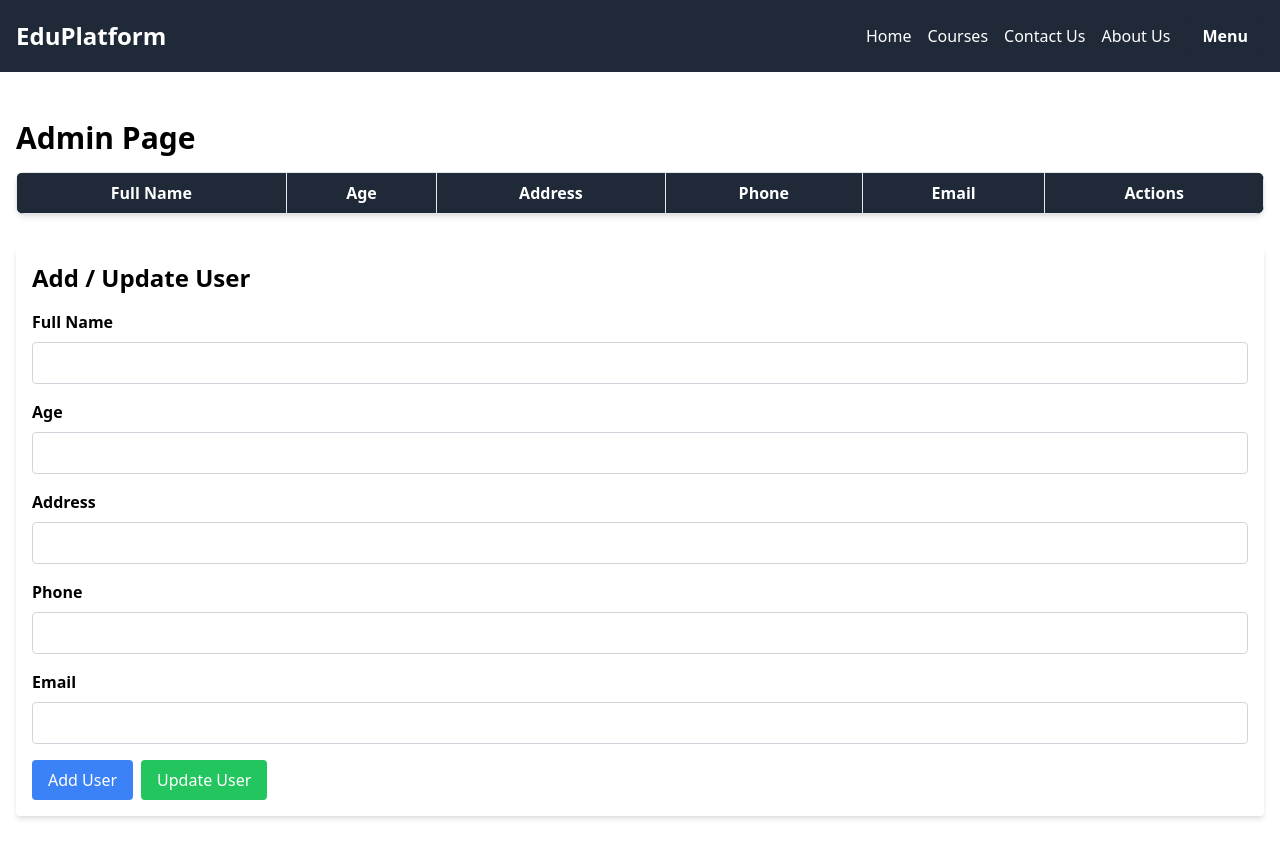
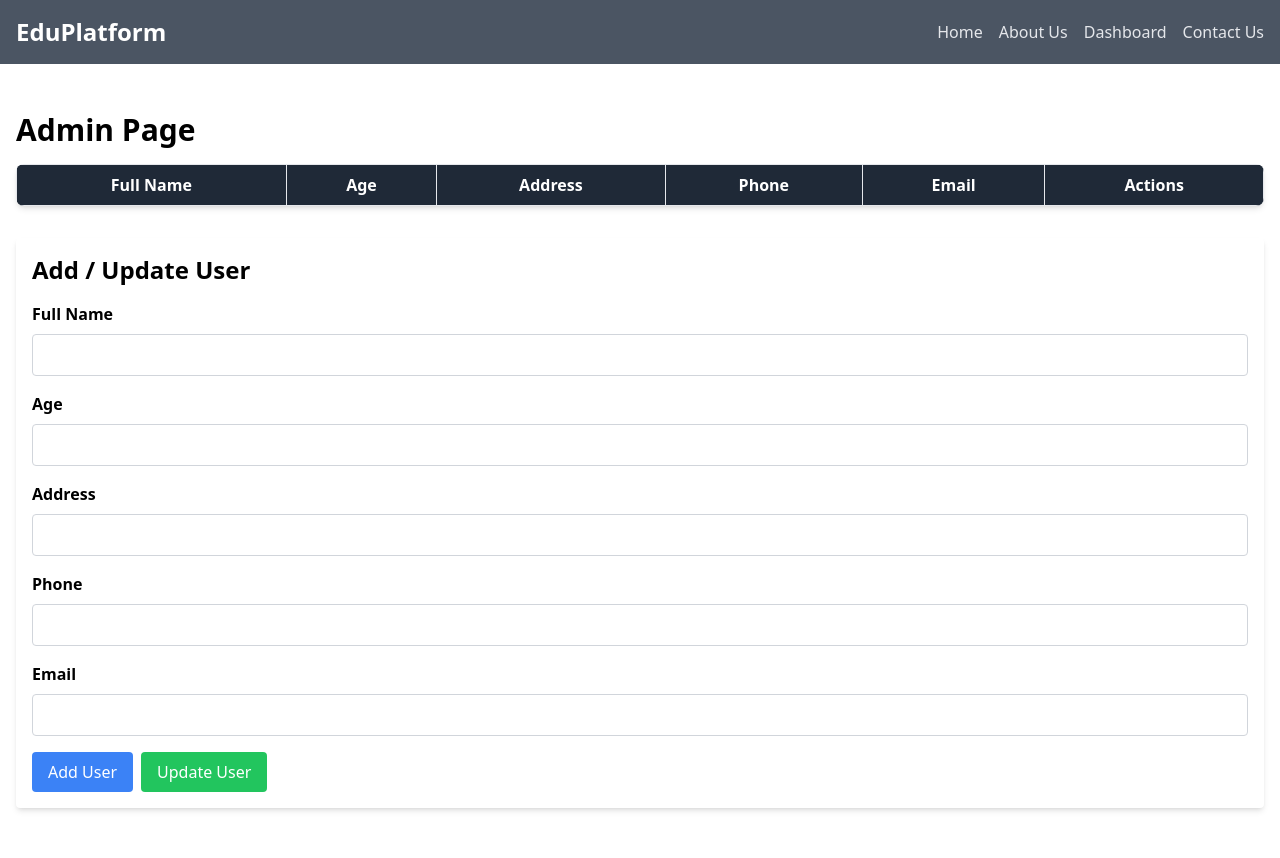
Before and after one commit to Faysal-Maxamed/E-learnin-project, a React (Vite) app: page /admin in a window 1280 px wide. Shown: the top 858 px of the page. Built offline with nearby package versions, Linux system fonts and the light colour scheme; sample sign-in values are in the browser's storage.

Commit message:
Header updated

```diff
--- a/src/components/Header.jsx
+++ b/src/components/Header.jsx
@@ -36,50 +36,115 @@ const Header = ({ user, onLogout }) => {
   };
 
   return (
-    <header className="bg-gray-800 text-white p-4 flex justify-between items-center relative z-20">
+    <header className="bg-gray-600 text-white p-4 flex justify-between items-center relative z-20">
       <Link to="/home" className="text-2xl font-bold">
         EduPlatform
       </Link>
-      {user && (
       <nav className="space-x-4 flex items-center">
-          <Link to="/home" className={getLinkClass('/')}>Home</Link>
-          <Link to="/courses" className={getLinkClass('/courses')}>Courses</Link>
-          <Link to="/contact-us" className={getLinkClass('/contact-us')}>Contact Us</Link>
-          <Link to="/about-us" className={getLinkClass('/about-us')}>About Us</Link>
-          <div className="relative" ref={menuRef}>
+        <div className="md:hidden">
           <button
             onClick={toggleMenu}
-              className="bg-gray-800 text-white font-bold hover:bg-gray-700 px-4 py-2 rounded"
+            className="block text-gray-200 hover:text-white focus:text-white focus:outline-none"
           >
-              Menu
+            <svg
+              className="h-6 w-6 fill-current"
+              viewBox="0 0 24 24"
+              xmlns="http://www.w3.org/2000/svg"
+            >
+              <path
+                className={menuOpen ? 'hidden' : 'block'}
+                d="M4 6h16M4 12h16M4 18h16"
+              />
+              <path
+                className={menuOpen ? 'block' : 'hidden'}
+                d="M6 18L18 6M6 6l12 12"
+              />
+            </svg>
           </button>
           {menuOpen && (
-              <ul className="absolute right-0 mt-2 w-48 bg-white border border-gray-200 divide-y divide-gray-200 rounded-md shadow-lg z-30">
-                <li className="px-4 py-2 hover:bg-gray-200">
-                  <Link to="/profile" className="block text-gray-800">
+            <div className="absolute right-0 top-16 mt-2 w-48 bg-white border border-gray-200 divide-y divide-gray-200 rounded-md shadow-lg z-30" ref={menuRef}>
+              <Link
+                to="/home"
+                className={`block px-4 py-2 text-gray-800 ${getLinkClass('/')}`}
+              >
+                Home
+              </Link>
+              <Link
+                to="/about-us"
+                className={`block px-4 py-2 text-gray-800 ${getLinkClass('/about-us')}`}
+              >
+                About Us
+              </Link>
+              <Link
+                to="/courses"
+                className={`block px-4 py-2 text-gray-800 ${getLinkClass('/courses')}`}
+              >
+                Courses
+              </Link>
+              <Link
+                to="/contact-us"
+                className={`block px-4 py-2 text-gray-800 ${getLinkClass('/contact-us')}`}
+              >
+                Contact Us
+              </Link>
+              {user && (
+                <>
+                  <Link
+                    to="/dashboard"
+                    className={`block px-4 py-2 text-gray-800 ${getLinkClass('/dashboard')}`}
+                  >
+                    Dashboard
+                  </Link>
+                  <hr className="my-2" />
+                  <Link to="/profile" className="block px-4 py-2 text-gray-800">
                     Profile
                   </Link>
-                </li>
                   {user.isAdmin && (
-                  <li className="px-4 py-2 hover:bg-gray-200">
-                    <Link to="/admin" className="block text-gray-800">
+                    <>
+                      <Link to="/admin" className="block px-4 py-2 text-gray-800">
                         See Users
                       </Link>
-                  </li>
+                      <Link to="/RegisterAdmin" className="block px-4 py-2 text-gray-800">
+                        Register Admin
+                      </Link>
+                    </>
                   )}
-                <li className="px-4 py-2 hover:bg-gray-200">
                   <button
                     onClick={handleLogout}
                     className="block w-full text-left text-gray-800 bg-red-500 hover:bg-red-600 px-4 py-2 rounded transition duration-300"
                   >
                     Logout
                   </button>
-                </li>
-              </ul>
+                </>
+              )}
+            </div>
+          )}
+        </div>
+        <div className="hidden md:flex md:items-center md:space-x-4">
+          <Link to="/home" className={`text-gray-200 hover:text-white ${getLinkClass('/')}`}>
+            Home
+          </Link>
+          <Link
+            to="/about-us"
+            className={`text-gray-200 hover:text-white ${getLinkClass('/about-us')}`}
+          >
+            About Us
+          </Link>
+          {user && (
+            <>
+              <Link to="/dashboard" className={`text-gray-200 hover:text-white ${getLinkClass('/dashboard')}`}>
+                Dashboard
+              </Link>
+              <Link
+                to="/contact-us"
+                className={`text-gray-200 hover:text-white ${getLinkClass('/contact-us')}`}
+              >
+                Contact Us
+              </Link>
+            </>
           )}
         </div>
       </nav>
-      )}
     </header>
   );
 };
```
Lines whose indentation alone changed are shown as unchanged.
